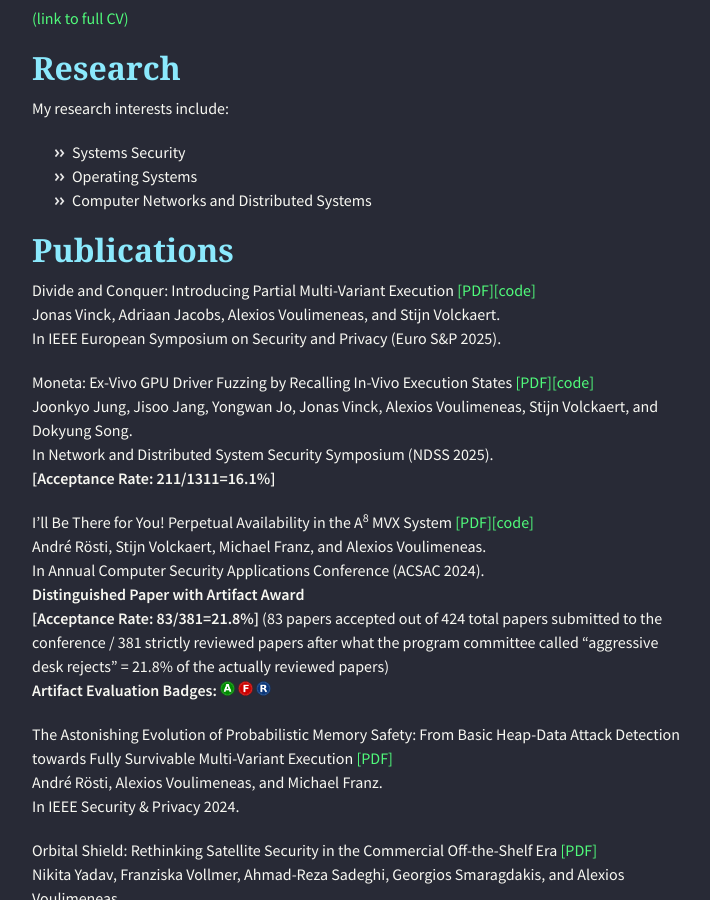
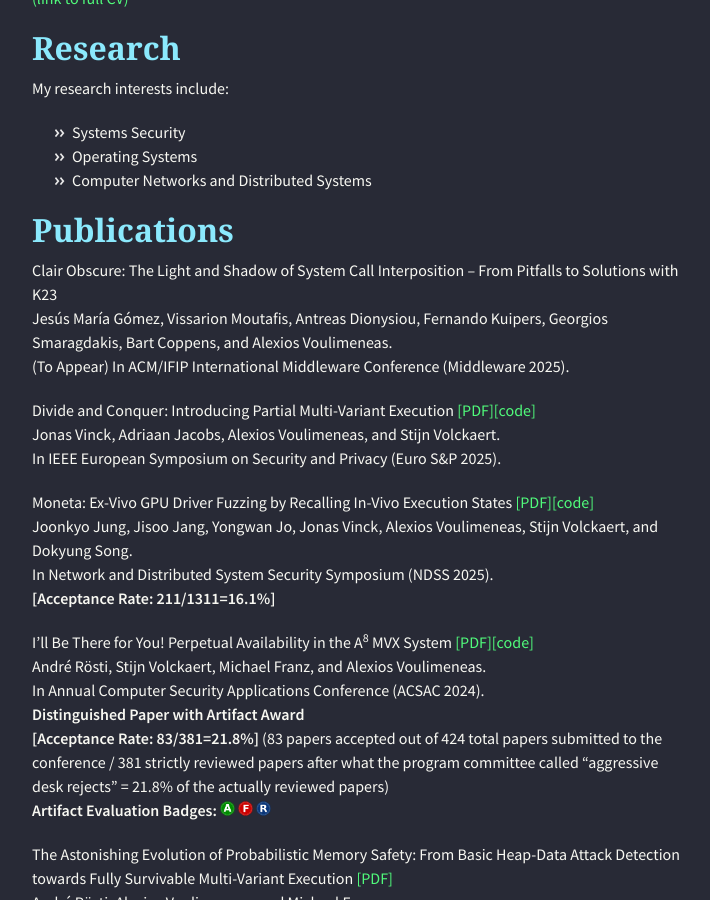
Before and after one commit to alexios-voulimeneas/alexios-voulimeneas.github.io, a Jekyll site: the page built from index.md, in a window 1280 px wide and 900 px high, scrolled down 2102 px. Shown: the whole window, without its empty margins (283-993 px from the left). Built offline with Jekyll 4.4.1, drawn with Linux system fonts in a browser that asks for light colours; nearby versions of some CDN libraries; the repository's description, which GitHub fills in, is left out.

Commit message:
Update index.md

```diff
--- a/index.md
+++ b/index.md
@@ -15,7 +15,6 @@ layout: default
 **June 2025:** Another proposal was not funded (0/2)!
 
 **May 2025:** Vissarion Moutafis successfully defended his MSc thesis and will be joining our group as a PhD student. Congratulations, Vissarion!
-
 **April 2025:** Our European project proposal was not funded this round (0/1)!
 
 **March 2025:** Our paper "Divide and Conquer: Introducing Partial Multi-Variant Execution" got accepted at Euro S&P 2025. Congrats Jonas, Adriaan, and Stijn.
@@ -52,6 +51,10 @@ My research interests include:
 *   Computer Networks and Distributed Systems
 
 ## [](#header-2)Publications
+
+Clair Obscure: The Light and Shadow of System Call Interposition – From Pitfalls to Solutions with K23
+Jesús María Gómez, Vissarion Moutafis, Antreas Dionysiou, Fernando Kuipers, Georgios Smaragdakis, Bart Coppens, and Alexios Voulimeneas.
+(To Appear) In ACM/IFIP International Middleware Conference (Middleware 2025).
 
 Divide and Conquer: Introducing Partial Multi-Variant Execution [[PDF]](./papers/eurosp2025pmvx.pdf)[[code]](https://github.com/ReMon-MVEE/ReMon/releases/tag/eurosp-2025)
 Jonas Vinck, Adriaan Jacobs, Alexios Voulimeneas, and Stijn Volckaert.
```
